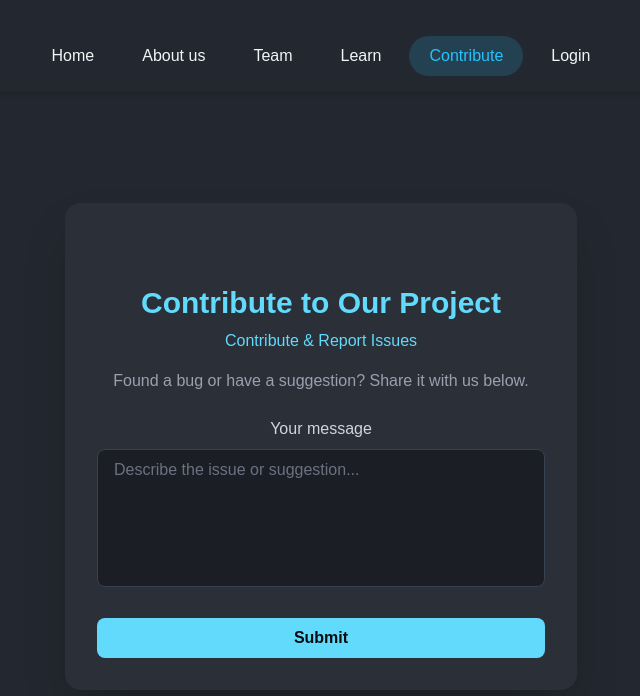
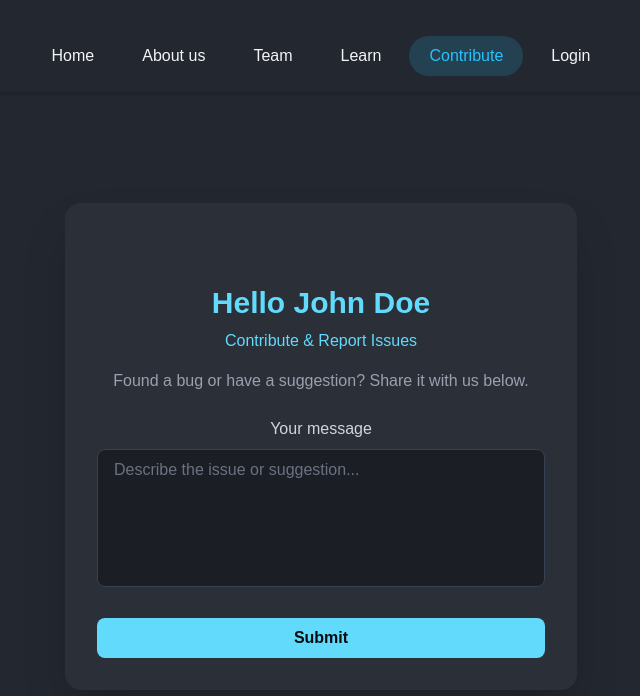
Before and after one commit to MersalHussin/Routing, a React (Vite) app: page /contribute in a window 1280 px wide. Shown: the top 696 px of the page, without its empty margins (319-959 px from the left). Built offline with nearby package versions, Linux system fonts and the light colour scheme; the HTML template or start-up script is replaced by a standard one.

Commit message:
Before Error Element

```diff
--- a/src/pages/Contribute.tsx
+++ b/src/pages/Contribute.tsx
@@ -1,16 +1,15 @@
-import React from "react";
 import Textarea from "../ui/Textarea";
 import Button from "../ui/Button";
-import { useLocation } from "react-router-dom";
+import { Navigate, useLocation } from "react-router-dom";
 
 const Contribute = () => {
     const {state} = useLocation();
-    console.log(state);
   return (
     <div className="min-h-[calc(100vh-92px)] flex items-center justify-center bg-[#23272f] text-gray-100 px-4">
       <div className="bg-[#2c313a]/90 backdrop-blur-sm p-8 rounded-2xl shadow-2xl w-full max-w-lg">
         <h1 className="text-3xl font-bold text-center text-[#61dafb] mb-2">
-            {state ? `Hello ${state.name}` : 'Contribute to Our Project'}
+            {/* {state ? `Hello ${state.name}` : 'Contribute to Our Project'} */}
+            {state ? `Hello ${state.name}` : <Navigate to='/login'/>}
         </h1>
         <p className="text-[#61dafb] text-center mb-4">
           Contribute & Report Issues
```
